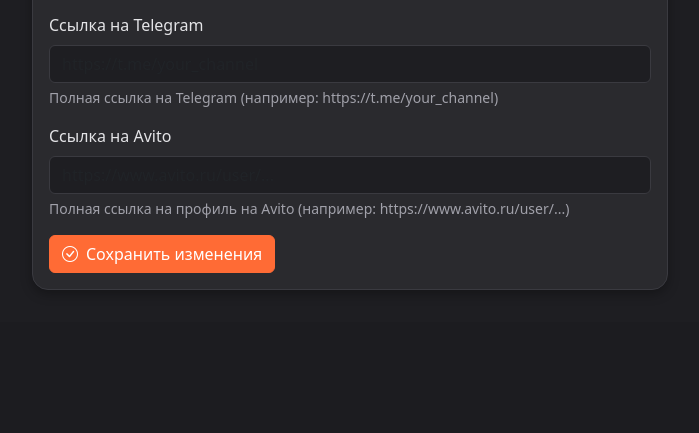
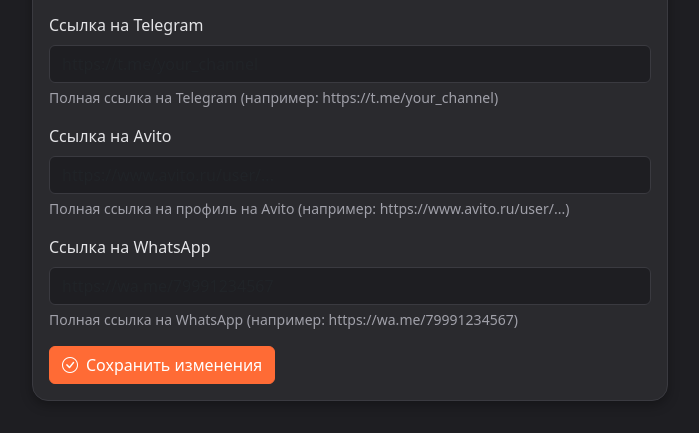
Before and after one commit to khasanyanovk/PalleteShop, a Django app: page /admin/settings/ in a window 1280 px wide. Shown: the part 1181-1614 px from the top of the page, without its empty margins (250-949 px from the left). Before the commit the page ends 1471 px from the top, so only its background shows below. Run offline with Django 5.2, Linux system fonts and the light colour scheme; the visitor is signed in with stand-in values (Sample User, id 1); data comes from the database, SQL or seed files in the repository; data that the repository does not hold is empty.

Commit message:
add whats up link

```diff
--- a/admin_panel/forms.py
+++ b/admin_panel/forms.py
@@ -78,6 +78,7 @@ class SiteSettingsForm(forms.ModelForm):
             "vk_link",
             "telegram_link",
             "avito_link",
+            "whatsapp_link",
         ]
         widgets = {
             "phone": forms.TextInput(attrs={"class": "form-control"}),
@@ -105,4 +106,10 @@ class SiteSettingsForm(forms.ModelForm):
                     "placeholder": "https://www.avito.ru/user/...",
                 }
             ),
+            "whatsapp_link": forms.URLInput(
+                attrs={
+                    "class": "form-control",
+                    "placeholder": "https://wa.me/79991234567",
+                }
+            ),
         }
--- a/admin_panel/models.py
+++ b/admin_panel/models.py
@@ -52,6 +52,12 @@ class SiteSettings(models.Model):
         null=True,
         help_text="Полная ссылка на профиль на Avito",
     )
+    whatsapp_link = models.URLField(
+        verbose_name="Ссылка на WhatsApp",
+        blank=True,
+        null=True,
+        help_text="Полная ссылка на WhatsApp (например, https://wa.me/79991234567)",
+    )
 
     class Meta:
         verbose_name = "Настройки сайта"
--- a/admin_panel/templates/admin_panel/site_settings.html
+++ b/admin_panel/templates/admin_panel/site_settings.html
@@ -115,6 +115,15 @@
                         <div class="form-text">Полная ссылка на профиль на Avito (например: https://www.avito.ru/user/...)</div>
                     </div>
 
+                    <div class="mb-3">
+                        <label class="form-label">{{ form.whatsapp_link.label }}</label>
+                        {{ form.whatsapp_link }}
+                        {% if form.whatsapp_link.errors %}
+                            <div class="text-danger small mt-1">{{ form.whatsapp_link.errors }}</div>
+                        {% endif %}
+                        <div class="form-text">Полная ссылка на WhatsApp (например: https://wa.me/79991234567)</div>
+                    </div>
+
                     <div class="d-flex gap-2">
                         <button type="submit" class="btn btn-primary">
                             <i class="bi bi-check-circle me-2"></i>Сохранить изменения
--- a/core/templates/core/includes/navbar.html
+++ b/core/templates/core/includes/navbar.html
@@ -1,4 +1,4 @@
-<nav class="navbar navbar-expand-lg sticky-top" style="background: #2a2a2e; box-shadow: 0 2px 8px rgba(0, 0, 0, 0.3);">
+<nav class="navbar navbar-expand-lg sticky-top" style="background: #2a2a2e; box-shadow: 0 2px 8px rgba(0, 0, 0, 0.3); z-index: 1050;">
     <div class="container">
         <a class="navbar-brand d-flex align-items-center" href="/">
             <i class="bi bi-box-seam fs-2 me-2" style="color: #FF6B35;"></i>
@@ -201,6 +201,7 @@
     min-width: 280px;
     box-shadow: 0 8px 32px rgba(0, 0, 0, 0.5);
     margin-top: 8px;
+    z-index: 1100;
 }
 
 .user-dropdown .dropdown-divider {
```
Also changed, not shown: core/templates/core/includes/footer.html (+9 -2 lines), admin_panel/migrations/0004_sitesettings_whatsapp_link.py (added).
